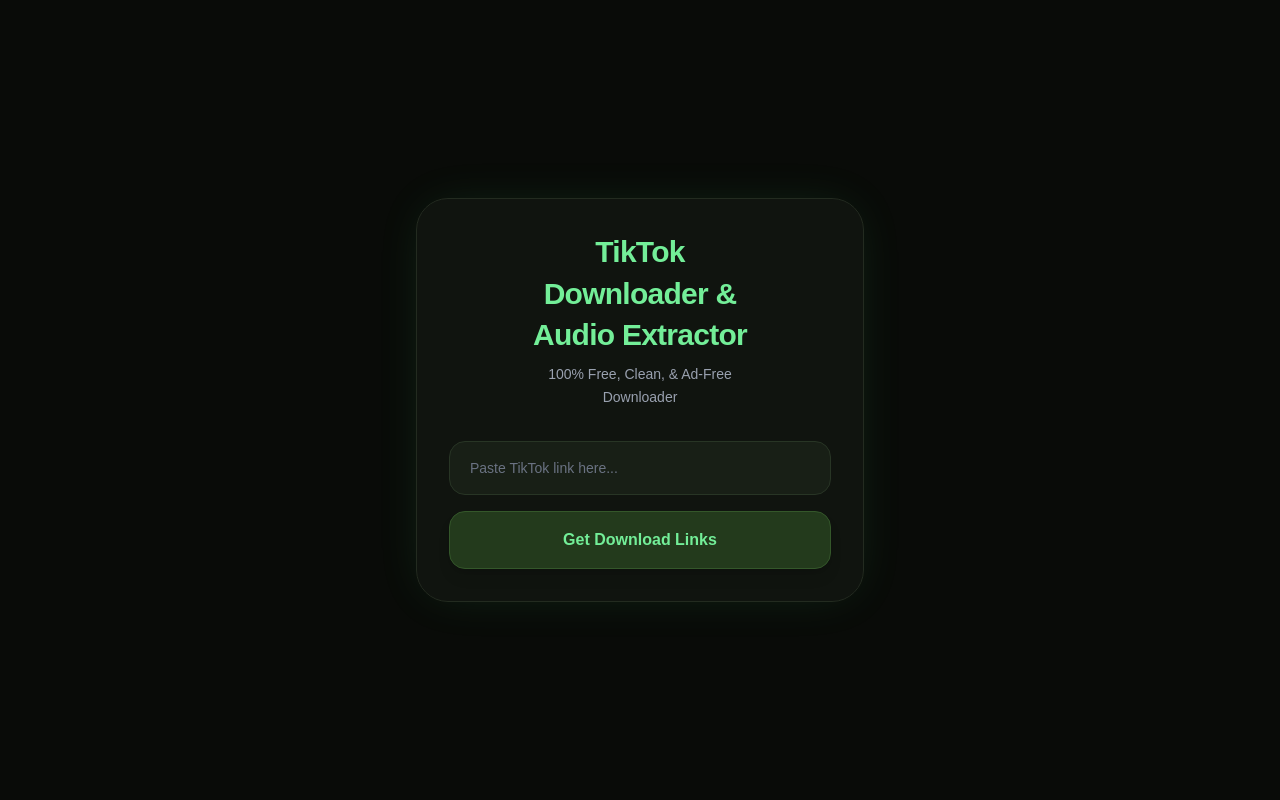
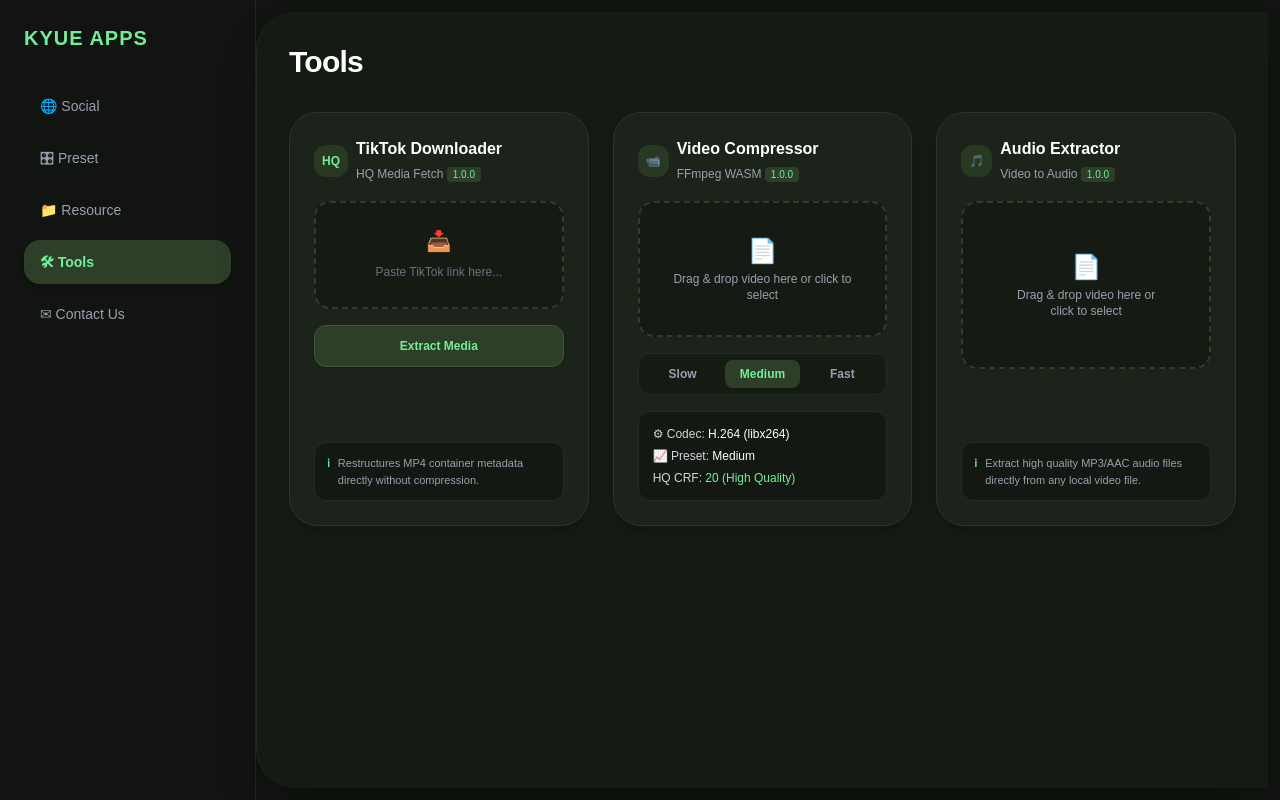
Before and after one commit to kyuegamingweb/my-media-tools, a Next.js app: page / in a window 1280 px wide. Built offline with nearby package versions, Linux system fonts and the light colour scheme.

Commit message:
Update page UI with pure text elements

```diff
--- a/app/page.tsx
+++ b/app/page.tsx
@@ -3,127 +3,225 @@
 import { useState } from "react";
 
 export default function Home() {
-  const [url, setUrl] = useState("");
+  const [activeTab, setActiveTab] = useState("tools");
+
+  // TikTok Downloader State
+  const [tiktokUrl, setTiktokUrl] = useState("");
+  const [loading, setLoading] = useState(false);
   const [videoUrl, setVideoUrl] = useState("");
   const [audioUrl, setAudioUrl] = useState("");
-  const [loading, setLoading] = useState(false);
-  const [downloadingType, setDownloadingType] = useState<"video" | "audio" | null>(null);
 
-  const handleProcess = async (e: React.FormEvent) => {
+  // Video Compressor State
+  const [speed, setSpeed] = useState<"Slow" | "Medium" | "Fast">("Medium");
+
+  const handleTikTokSubmit = async (e: React.FormEvent) => {
     e.preventDefault();
-    if (!url) return;
+    if (!tiktokUrl) return;
     setLoading(true);
     setVideoUrl("");
     setAudioUrl("");
 
     try {
-      const res = await fetch(`/api/tiktok?url=${encodeURIComponent(url.trim())}`);
+      const res = await fetch(`/api/tiktok?url=${encodeURIComponent(tiktokUrl.trim())}`);
       const data = await res.json();
 
       if (data.videoUrl) {
         setVideoUrl(data.videoUrl);
         setAudioUrl(data.audioUrl || data.videoUrl);
       } else {
-        alert(data.error || "Hindi makuha ang TikTok link.");
+        alert(data.error || "Hindi makuha ang link.");
       }
     } catch (err) {
-      console.error(err);
       alert("May error sa pag-fetch ng TikTok link.");
     } finally {
       setLoading(false);
     }
   };
 
-  const handleDownloadFile = async (mediaUrl: string, type: "video" | "audio") => {
+  const triggerDownload = (mediaUrl: string, type: "video" | "audio") => {
     if (!mediaUrl) return;
-    setDownloadingType(type);
-
-    const ext = type === "audio" ? "mp3" : "mp4";
-    const filename = `tiktok-${type}-${Date.now()}.${ext}`;
-
-    try {
-      // Direct binary blob download - Walang Vercel Server Proxy, Walang 404
-      const response = await fetch(mediaUrl);
-      const blob = await response.blob();
-      const blobUrl = window.URL.createObjectURL(blob);
-
-      const link = document.createElement("a");
-      link.href = blobUrl;
-      link.download = filename;
-      document.body.appendChild(link);
-      link.click();
-
-      link.remove();
-      window.URL.revokeObjectURL(blobUrl);
-    } catch (error) {
-      // Fallback para sa mga mobile browsers na may strict CORS policy
-      const link = document.createElement("a");
-      link.href = mediaUrl;
-      link.download = filename;
-      link.target = "_blank";
-      link.rel = "noopener noreferrer";
-      document.body.appendChild(link);
-      link.click();
-      link.remove();
-    } finally {
-      setDownloadingType(null);
-    }
+    const streamEndpoint = `/api/stream?url=${encodeURIComponent(mediaUrl)}&type=${type}`;
+    const a = document.createElement("a");
+    a.href = streamEndpoint;
+    a.style.display = "none";
+    document.body.appendChild(a);
+    a.click();
+    a.remove();
   };
 
   return (
-    <main className="flex min-h-screen flex-col items-center justify-center p-4 bg-[#090b08] text-white selection:bg-[#4ade80] selection:text-black">
-      <div className="max-w-md w-full bg-[#121611]/90 backdrop-blur-md p-8 rounded-[32px] border border-[#232b20] text-center shadow-[0_0_50px_-12px_rgba(74,222,128,0.15)] relative overflow-hidden">
+    <div className="flex min-h-screen bg-[#111410] text-[#e2e8f0] font-sans">
+      {/* Sidebar Navigation */}
+      <aside className="w-64 bg-[#111410] p-6 flex flex-col gap-6 border-r border-[#1e251c]">
+        <div className="text-xl font-bold text-[#73ee98] tracking-wider mb-2">KYUE APPS</div>
+        <nav className="flex flex-col gap-2">
+          <button
+            onClick={() => setActiveTab("social")}
+            className={`flex items-center gap-3 px-4 py-3 rounded-2xl text-sm font-medium transition ${activeTab === "social" ? "bg-[#283823] text-[#73ee98]" : "text-gray-400 hover:text-white hover:bg-[#182016]"}`}
+          >
+            🌐 Social
+          </button>
+          <button
+            onClick={() => setActiveTab("preset")}
+            className={`flex items-center gap-3 px-4 py-3 rounded-2xl text-sm font-medium transition ${activeTab === "preset" ? "bg-[#283823] text-[#73ee98]" : "text-gray-400 hover:text-white hover:bg-[#182016]"}`}
+          >
+            🎛 Preset
+          </button>
+          <button
+            onClick={() => setActiveTab("resource")}
+            className={`flex items-center gap-3 px-4 py-3 rounded-2xl text-sm font-medium transition ${activeTab === "resource" ? "bg-[#283823] text-[#73ee98]" : "text-gray-400 hover:text-white hover:bg-[#182016]"}`}
+          >
+            📁 Resource
+          </button>
+          <button
+            onClick={() => setActiveTab("tools")}
+            className={`flex items-center gap-3 px-4 py-3 rounded-2xl text-sm font-medium transition ${activeTab === "tools" ? "bg-[#2d3f28] text-[#73ee98] font-semibold shadow-md" : "text-gray-400 hover:text-white hover:bg-[#182016]"}`}
+          >
+            🛠 Tools
+          </button>
+          <button
+            onClick={() => setActiveTab("contact")}
+            className={`flex items-center gap-3 px-4 py-3 rounded-2xl text-sm font-medium transition ${activeTab === "contact" ? "bg-[#283823] text-[#73ee98]" : "text-gray-400 hover:text-white hover:bg-[#182016]"}`}
+          >
+            ✉ Contact Us
+          </button>
+        </nav>
+      </aside>
 
-        <h1 className="text-3xl font-extrabold text-[#73ee98] tracking-tight leading-snug mb-2">
-          TikTok <br /> Downloader & <br /> Audio Extractor
-        </h1>
+      {/* Main Content Area */}
+      <main className="flex-1 p-8 bg-[#161a14] rounded-l-[40px] border-l border-[#222a1f] my-3 mr-3 shadow-2xl overflow-y-auto">
+        <h1 className="text-3xl font-extrabold text-white mb-8 tracking-tight">Tools</h1>
 
-        <p className="text-gray-400 text-sm font-medium mb-8 leading-relaxed">
-          100% Free, Clean, & Ad-Free <br /> Downloader
-        </p>
+        {/* Tools Cards Grid */}
+        <div className="grid grid-cols-1 md:grid-cols-2 lg:grid-cols-3 gap-6">
 
-        <form onSubmit={handleProcess} className="space-y-4">
+          {/* TOOL 1: TikTok Downloader */}
+          <div className="bg-[#1c231a] border border-[#2a3627] rounded-[28px] p-6 flex flex-col justify-between shadow-lg">
+            <div>
+              <div className="flex items-center justify-between mb-4">
+                <div className="flex items-center gap-2">
+                  <div className="p-2 bg-[#283823] text-[#73ee98] rounded-xl font-bold text-xs">HQ</div>
+                  <div>
+                    <h2 className="text-base font-bold text-white">TikTok Downloader</h2>
+                    <span className="text-xs text-gray-400">HQ Media Fetch <span className="bg-[#2d3f28] text-[#73ee98] px-1.5 py-0.5 rounded text-[10px]">1.0.0</span></span>
+                  </div>
+                </div>
+              </div>
+
+              <form onSubmit={handleTikTokSubmit} className="space-y-4 mb-4">
+                <div className="border-2 border-dashed border-[#2f3d2b] rounded-2xl p-6 text-center bg-[#151a13] hover:border-[#4ade80] transition">
+                  <div className="text-xl mb-1 text-gray-400">📥</div>
                   <input
                     type="text"
                     placeholder="Paste TikTok link here..."
-            value={url}
-            onChange={(e) => setUrl(e.target.value)}
-            className="w-full px-5 py-4 rounded-2xl bg-[#181f16] text-gray-100 border border-[#283525] focus:outline-none focus:border-[#4ade80] focus:ring-1 focus:ring-[#4ade80] placeholder-gray-500 transition-all duration-200 text-sm"
+                    value={tiktokUrl}
+                    onChange={(e) => setTiktokUrl(e.target.value)}
+                    className="w-full bg-transparent text-xs text-center text-white focus:outline-none placeholder-gray-500"
                   />
+                </div>
 
                 <button
                   type="submit"
                   disabled={loading}
-            className="w-full bg-[#233a1c] hover:bg-[#2c4b24] active:scale-[0.98] text-[#73ee98] font-bold py-4 rounded-2xl transition-all duration-200 border border-[#34572a] shadow-lg disabled:opacity-50"
+                  className="w-full bg-[#2d3f28] hover:bg-[#385032] text-[#73ee98] font-bold py-3 rounded-xl transition text-xs border border-[#3e5837] shadow"
                 >
-            {loading ? "Processing..." : "Get Download Links"}
+                  {loading ? "Processing..." : "Extract Media"}
                 </button>
               </form>
 
               {(videoUrl || audioUrl) && (
-          <div className="mt-6 pt-6 border-t border-[#232b20] space-y-3">
+                <div className="space-y-2 pt-2 border-t border-[#2a3627]">
                   {videoUrl && (
                     <button
-                onClick={() => handleDownloadFile(videoUrl, "video")}
-                disabled={downloadingType !== null}
-                className="w-full bg-[#325827] hover:bg-[#3d6c30] active:scale-[0.98] disabled:bg-[#181f16] text-white font-bold py-4 rounded-2xl transition-all duration-200 shadow-lg border border-[#487a3a]"
+                      onClick={() => triggerDownload(videoUrl, "video")}
+                      className="w-full bg-[#354f2f] hover:bg-[#41623a] text-white font-semibold py-2.5 rounded-xl text-xs flex items-center justify-center gap-2"
                     >
-                {downloadingType === "video" ? "Downloading Video..." : "⚡ Download Video (MP4)"}
+                      🎬 Download MP4 Video
                     </button>
                   )}
-
                   {audioUrl && (
                     <button
-                onClick={() => handleDownloadFile(audioUrl, "audio")}
-                disabled={downloadingType !== null}
-                className="w-full bg-[#1e291b] hover:bg-[#283824] active:scale-[0.98] disabled:bg-[#181f16] text-[#73ee98] font-bold py-4 rounded-2xl transition-all duration-200 shadow-lg border border-[#2d4528]"
+                      onClick={() => triggerDownload(audioUrl, "audio")}
+                      className="w-full bg-[#1f2d1c] hover:bg-[#283b24] text-[#73ee98] font-semibold py-2.5 rounded-xl text-xs flex items-center justify-center gap-2 border border-[#2a3d25]"
                     >
-                {downloadingType === "audio" ? "Downloading Audio..." : "🎵 Download Audio (MP3)"}
+                      🎵 Download MP3 Audio
                     </button>
                   )}
                 </div>
               )}
             </div>
+
+            <div className="mt-4 bg-[#141812] p-3 rounded-xl border border-[#232d20] text-[11px] text-gray-400 flex items-start gap-2">
+              <span className="text-[#73ee98] font-bold">ℹ</span>
+              <span>Restructures MP4 container metadata directly without compression.</span>
+            </div>
+          </div>
+
+          {/* TOOL 2: Video Compressor */}
+          <div className="bg-[#1c231a] border border-[#2a3627] rounded-[28px] p-6 flex flex-col justify-between shadow-lg">
+            <div>
+              <div className="flex items-center justify-between mb-4">
+                <div className="flex items-center gap-2">
+                  <div className="p-2 bg-[#283823] text-[#73ee98] rounded-xl font-bold text-xs">📹</div>
+                  <div>
+                    <h2 className="text-base font-bold text-white">Video Compressor</h2>
+                    <span className="text-xs text-gray-400">FFmpeg WASM <span className="bg-[#2d3f28] text-[#73ee98] px-1.5 py-0.5 rounded text-[10px]">1.0.0</span></span>
+                  </div>
+                </div>
+              </div>
+
+              <div className="border-2 border-dashed border-[#2f3d2b] rounded-2xl p-8 text-center bg-[#151a13] cursor-pointer hover:border-[#4ade80] transition mb-4">
+                <div className="text-2xl mb-1 text-gray-400">📄</div>
+                <p className="text-xs text-gray-400">Drag & drop video here or click to select</p>
+              </div>
+
+              <div className="bg-[#151a13] p-1.5 rounded-xl flex gap-1 mb-4 border border-[#242e20]">
+                {(["Slow", "Medium", "Fast"] as const).map((item) => (
+                  <button
+                    key={item}
+                    onClick={() => setSpeed(item)}
+                    className={`flex-1 py-1.5 text-xs font-semibold rounded-lg transition ${speed === item ? "bg-[#2d3f28] text-[#73ee98]" : "text-gray-400 hover:text-white"}`}
+                  >
+                    {item}
+                  </button>
+                ))}
+              </div>
+            </div>
+
+            <div className="bg-[#141812] p-3.5 rounded-xl border border-[#232d20] space-y-1.5 text-xs">
+              <div className="text-gray-300 font-medium">⚙ Codec: <span className="text-white">H.264 (libx264)</span></div>
+              <div className="text-gray-300 font-medium">📈 Preset: <span className="text-white">{speed}</span></div>
+              <div className="text-gray-300 font-medium">HQ CRF: <span className="text-[#73ee98]">20 (High Quality)</span></div>
+            </div>
+          </div>
+
+          {/* TOOL 3: Audio Extractor */}
+          <div className="bg-[#1c231a] border border-[#2a3627] rounded-[28px] p-6 flex flex-col justify-between shadow-lg">
+            <div>
+              <div className="flex items-center justify-between mb-4">
+                <div className="flex items-center gap-2">
+                  <div className="p-2 bg-[#283823] text-[#73ee98] rounded-xl font-bold text-xs">🎵</div>
+                  <div>
+                    <h2 className="text-base font-bold text-white">Audio Extractor</h2>
+                    <span className="text-xs text-gray-400">Video to Audio <span className="bg-[#2d3f28] text-[#73ee98] px-1.5 py-0.5 rounded text-[10px]">1.0.0</span></span>
+                  </div>
+                </div>
+              </div>
+
+              <div className="border-2 border-dashed border-[#2f3d2b] rounded-2xl p-12 text-center bg-[#151a13] cursor-pointer hover:border-[#4ade80] transition">
+                <div className="text-2xl mb-1 text-gray-400">📄</div>
+                <p className="text-xs text-gray-400">Drag & drop video here or click to select</p>
+              </div>
+            </div>
+
+            <div className="mt-4 bg-[#141812] p-3 rounded-xl border border-[#232d20] text-[11px] text-gray-400 flex items-start gap-2">
+              <span className="text-[#73ee98] font-bold">ℹ</span>
+              <span>Extract high quality MP3/AAC audio files directly from any local video file.</span>
+            </div>
+          </div>
+
+        </div>
       </main>
+    </div>
   );
 }
```
Lines whose indentation alone changed are shown as unchanged.
